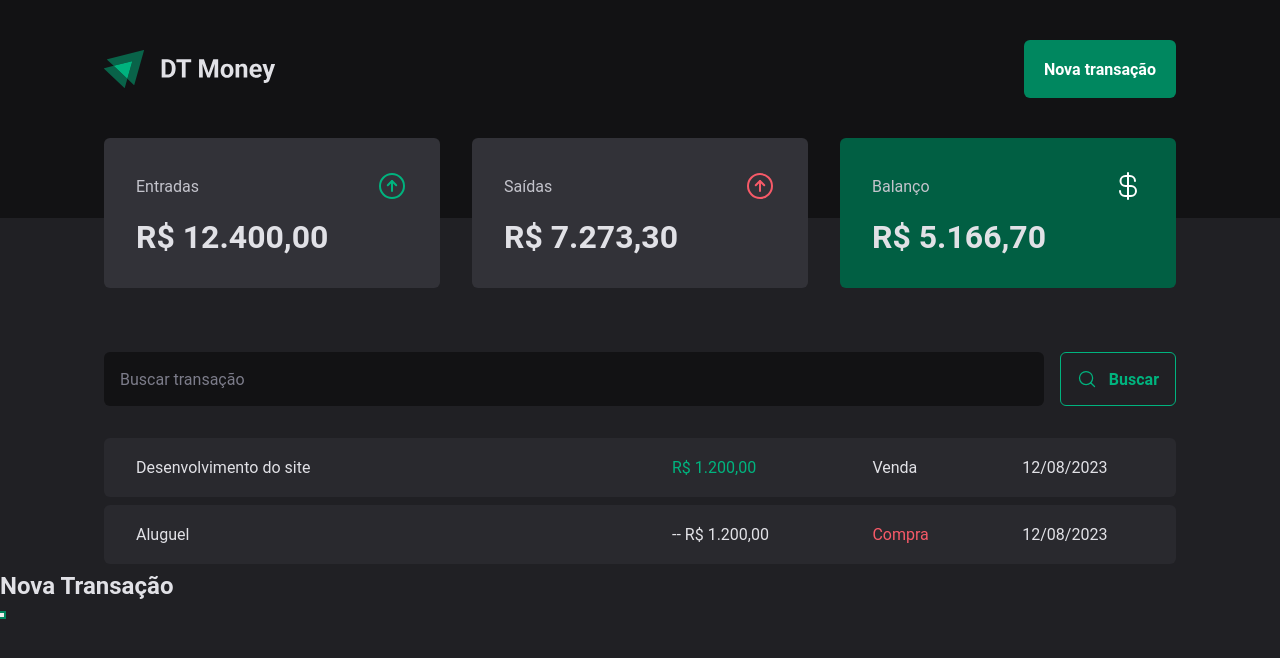
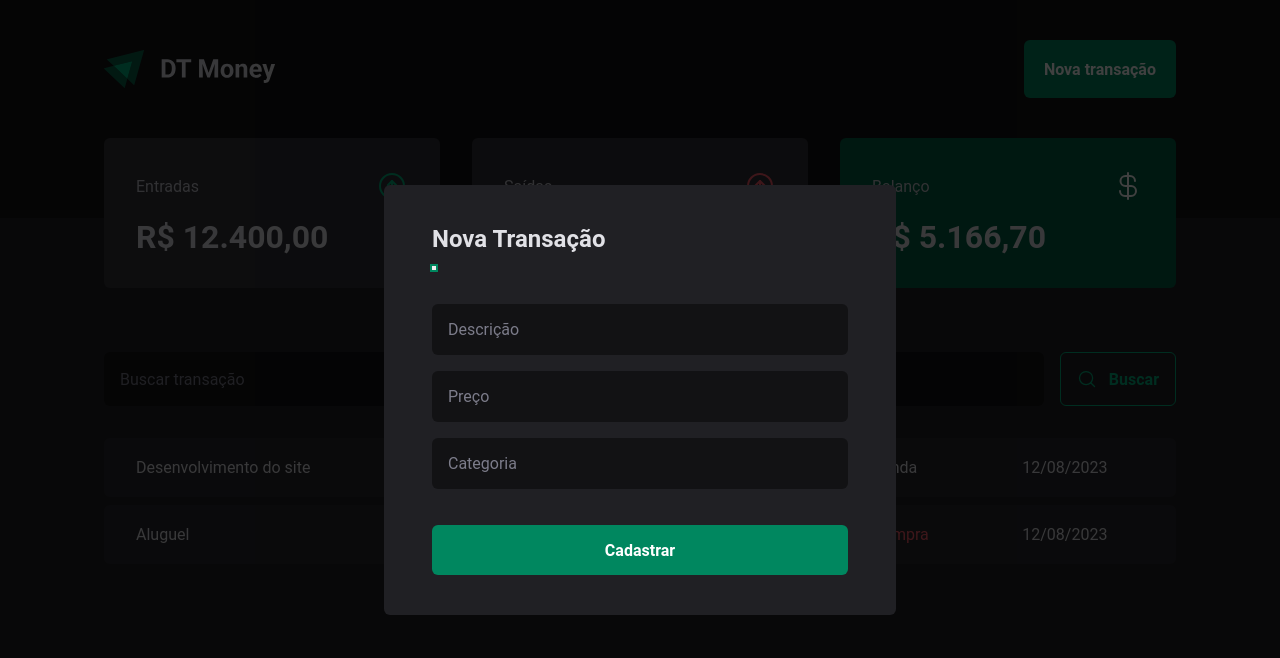
Before and after one commit to GuilhermeMX/money-saver, a React (Vite) app: page / in a window 1280 px wide. Both pictures are taken after a click on the button "Nova transação". Shown: the top 658 px of the page. Built offline with nearby package versions, Linux system fonts and the light colour scheme.

Commit message:
update dialog

```diff
--- a/src/components/Header/index.tsx
+++ b/src/components/Header/index.tsx
@@ -2,6 +2,7 @@
 import * as Dialog from "@radix-ui/react-dialog";
 
 import logoImg from '../../assets/logo.svg'
+import { NewTransactionModal } from "../NewTransactionModal";
 
 export function Header() {
   return (
@@ -14,15 +15,7 @@
             <NewTransactionButton>Nova transação</NewTransactionButton>
           </Dialog.Trigger>
 
-          <Dialog.DialogPortal>
-            <Dialog.DialogOverlay />
-
-            <Dialog.Content>
-              <Dialog.Title > Nova Transação </Dialog.Title>
-
-              <Dialog.Close />
-            </Dialog.Content>
-          </Dialog.DialogPortal>
+          <NewTransactionModal />
         </Dialog.Root>
       </HeaderContent>
     </HeaderContainer>
--- /dev/null
+++ b/src/components/NewTransactionModal/index.tsx
@@ -0,0 +1,27 @@
+import * as Dialog from "@radix-ui/react-dialog";
+import { Content, Overlay } from "./styles";
+
+export function NewTransactionModal() {
+  return (
+    <Dialog.DialogPortal>
+      <Overlay />
+
+      <Content>
+        <Dialog.Title > Nova Transação </Dialog.Title>
+
+        <Dialog.Close />
+
+        <form>
+          <input type="text" placeholder="Descrição" required />
+          <input type="number" placeholder="Preço" required />
+          <input type="text" placeholder="Categoria" required />
+
+          <button type="submit">
+            Cadastrar
+          </button>
+        </form>
+
+      </Content>
+    </Dialog.DialogPortal>
+  )
+}
--- /dev/null
+++ b/src/components/NewTransactionModal/styles.ts
@@ -0,0 +1,55 @@
+import { styled } from "styled-components";
+import * as Dialog from "@radix-ui/react-dialog";
+
+export const Overlay = styled(Dialog.Overlay)`
+  position: fixed;
+  width: 100vw;
+  height: 100vh;
+  inset: 0;
+  background: rgba(0, 0, 0, 0.75);
+`;
+
+export const Content = styled(Dialog.Content)`
+  min-width: 32rem;
+  border-radius: 6px;
+  padding: 2.5rem 3rem;
+  background: ${props => props.theme["gray-800"]};
+  position: fixed;
+  top: 50%;
+  left: 50%;
+  transform: translate(-50%, -50%);
+
+  form {
+    margin-top: 2rem;
+    display: flex;
+    flex-direction: column;
+    gap: 1rem;
+
+    input {
+      border-radius: 6px;
+      border: 0;
+      background: ${props => props.theme["gray-900"]};
+      color: ${props => props.theme["gray-300"]};
+      padding: 1rem;
+      &::placeholder {
+        color: ${props => props.theme["gray-500"]};
+      }
+    }
+
+    button[type="submit"] {
+      height: 50px;
+      border: 0;
+      background: ${props => props.theme["green-500"]};
+      color: ${props => props.theme.white};
+      font-weight: bold;
+      padding: 0 1.25rem;
+      border-radius: 6px;
+      margin-top: 1.25rem;
+      cursor: pointer;
+      &:hover {
+        background: ${props => props.theme["green-700"]};
+        transition: background-color 0.2s;
+      }
+    }
+  }
+`;
```
